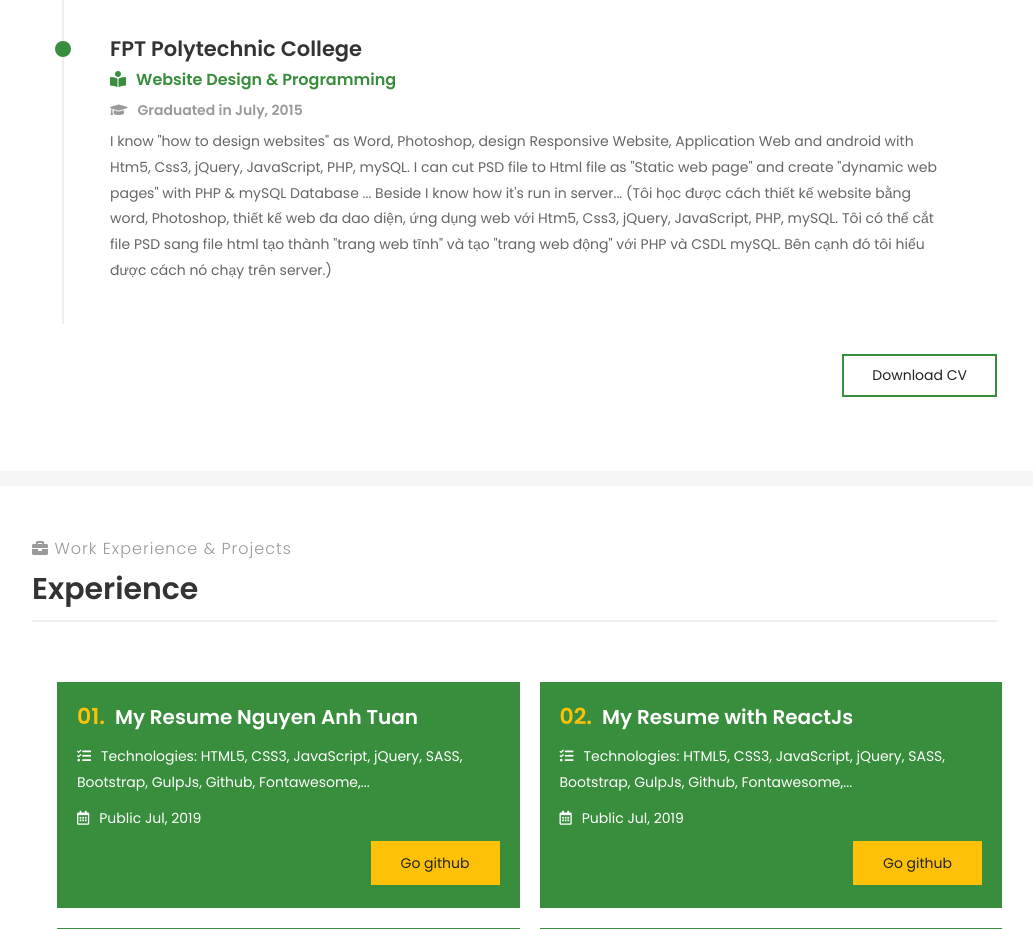
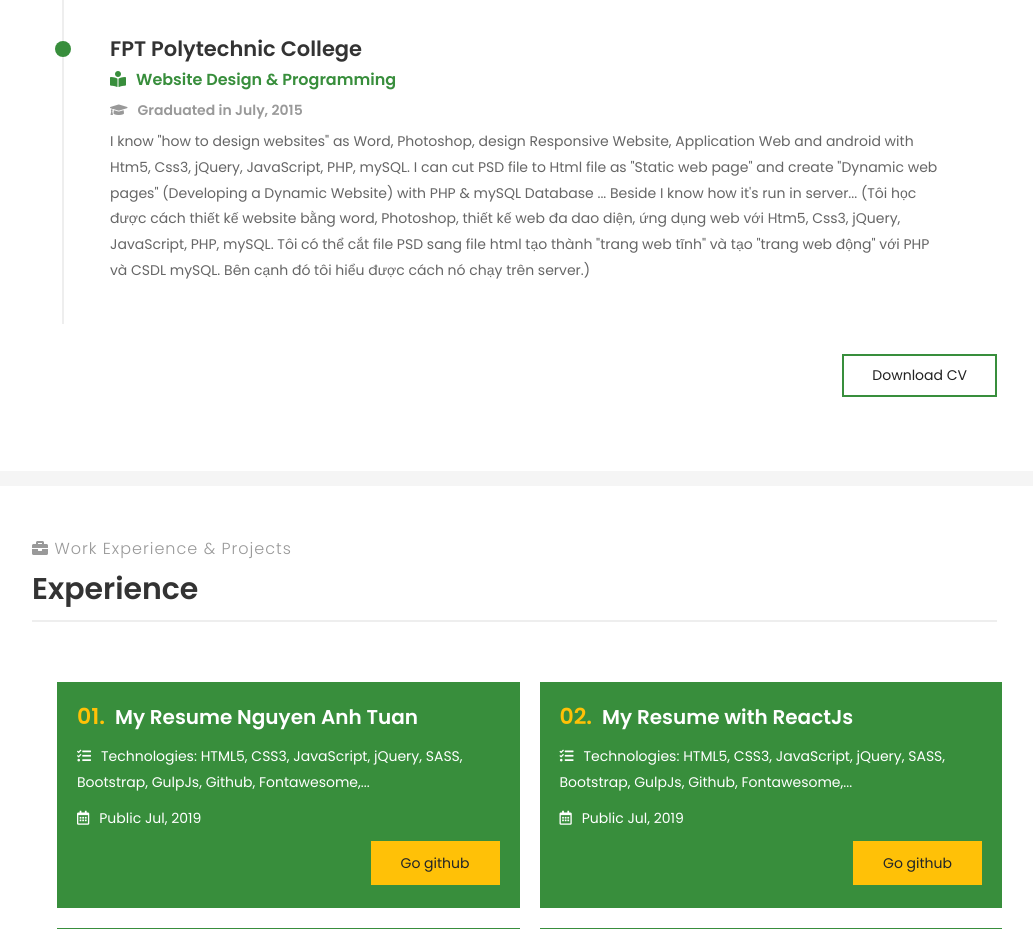
Before and after one commit to tuansaske/tuansaske.github.io, a website: page public/index.html in a window 1280 px wide. Shown: the part 2560-3489 px from the top of the page, without its empty margins (213-1246 px from the left). Drawn offline with nearby package versions, Linux system fonts and the light colour scheme.

Commit message:
Update index.html

```diff
--- a/public/index.html
+++ b/public/index.html
@@ -324,7 +324,7 @@
                         <h3 class="name-education">FPT Polytechnic College</h3>
                         <h4 class="font-style-meta"><i class="fas fa-book-reader ma-r-10px"></i>Website Design & Programming</h4>
                         <h5 class="year-graduated"><i class="fas fa-graduation-cap ma-r-10px"></i>Graduated in July, 2015</h5>
-                        <p class="ma-bt-30px">I know "how to design websites" as Word, Photoshop, design Responsive Website, Application Web and android with Htm5, Css3, jQuery, JavaScript, PHP, mySQL. I can cut PSD file to Html file as "Static web page" and create "dynamic web pages" with PHP & mySQL Database ... Beside I know how it's run in server... (Tôi học được cách thiết kế website bằng word, Photoshop, thiết kế web đa dao diện, ứng dụng web với Htm5, Css3, jQuery, JavaScript, PHP, mySQL. Tôi có thể cắt file PSD sang file html tạo thành "trang web tĩnh" và tạo "trang web động" với PHP và CSDL mySQL. Bên cạnh đó tôi hiểu được cách nó chạy trên server.) </p>
+                        <p class="ma-bt-30px">I know "how to design websites" as Word, Photoshop, design Responsive Website, Application Web and android with Htm5, Css3, jQuery, JavaScript, PHP, mySQL. I can cut PSD file to Html file as "Static web page" and create "Dynamic web pages" (Developing a Dynamic Website) with PHP & mySQL Database ... Beside I know how it's run in server... (Tôi học được cách thiết kế website bằng word, Photoshop, thiết kế web đa dao diện, ứng dụng web với Htm5, Css3, jQuery, JavaScript, PHP, mySQL. Tôi có thể cắt file PSD sang file html tạo thành "trang web tĩnh" và tạo "trang web động" với PHP và CSDL mySQL. Bên cạnh đó tôi hiểu được cách nó chạy trên server.) </p>
                       </div>
                     </div>
                   </div>
```
